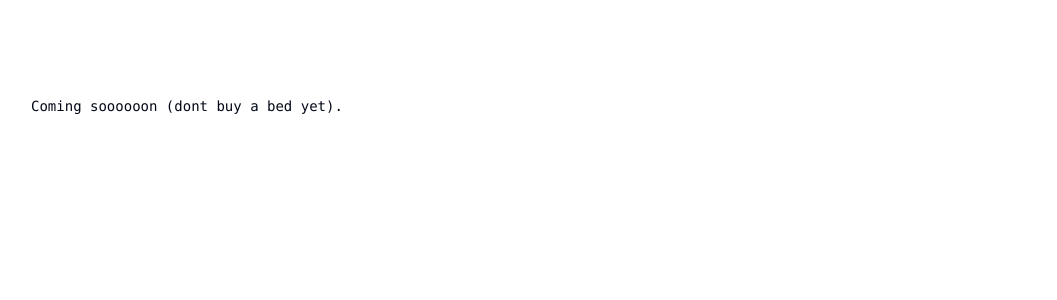
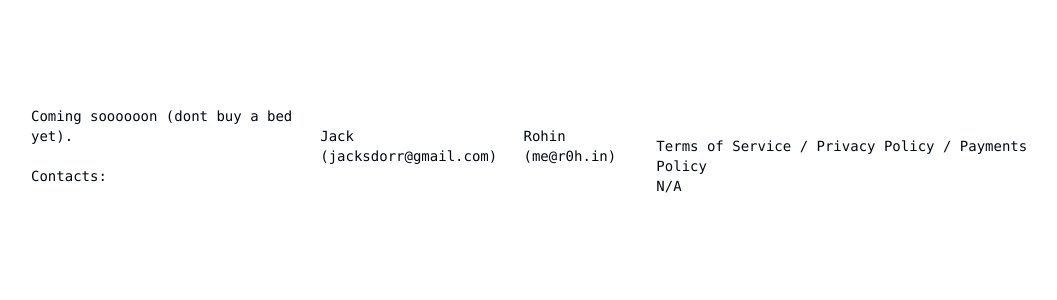
Before and after one commit to r0hin/sleeping, a Next.js app: page / in a window 1280 px wide. Shown: the top 300 px of the page, without its empty margins (97-1154 px from the left). Built offline with nearby package versions, Linux system fonts and the light colour scheme.

Commit message:
Update page.tsx

```diff
--- a/app/page.tsx
+++ b/app/page.tsx
@@ -3,6 +3,13 @@ export default function Home() {
     <main className="flex min-h-screen flex-col items-center justify-between p-24">
       <div className="z-10 max-w-5xl w-full items-center justify-between font-mono text-sm lg:flex">
         Coming soooooon (dont buy a bed yet).
+        <br /><br />
+        Contacts:<br />
+        <a href="mailto:jacksdorr@gmail.com">Jack (jacksdorr@gmail.com)</a>
+        <a href="mailto:me@r0h.in">Rohin (me@r0h.in)</a>
+        <br /><br />
+        Terms of Service / Privacy Policy / Payments Policy<br />
+        N/A
       </div>
     </main>
   )
```
